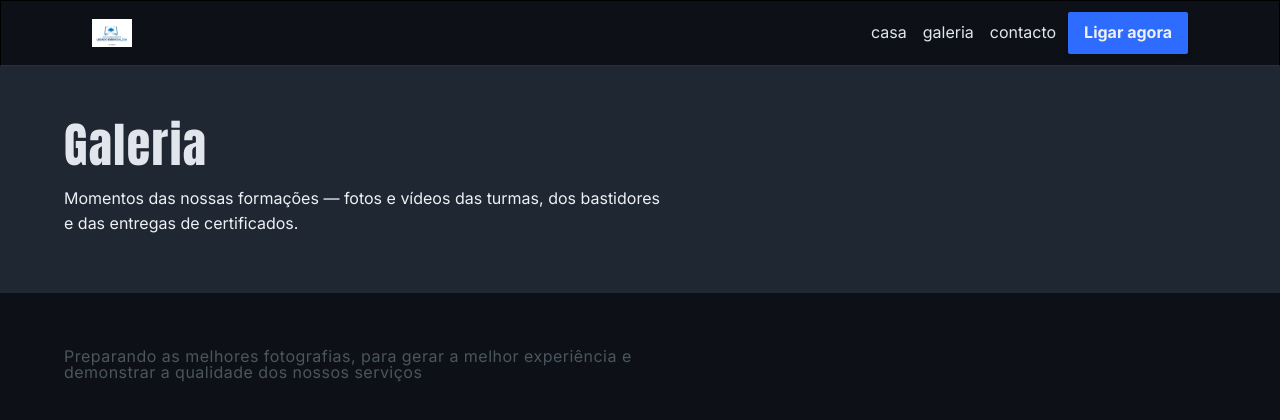
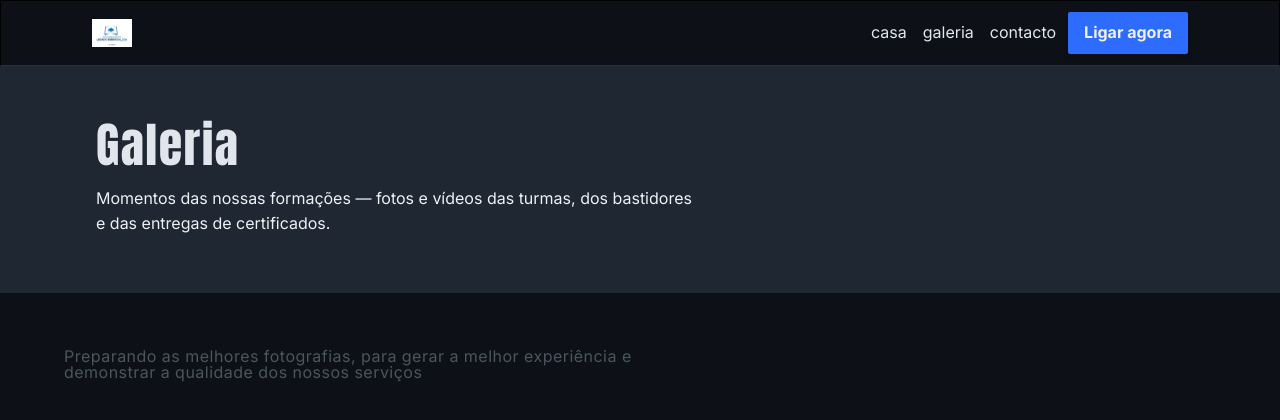
Before and after one commit to Ivandroo/legado-essencial, a React (Vite) app: page /Galeria in a window 1280 px wide. Shown: the top 420 px of the page. Built offline with nearby package versions, Linux system fonts and the light colour scheme.

Commit message:
retificando o espaço do titulo da galeria

```diff
--- a/src/pages/Gallery.tsx
+++ b/src/pages/Gallery.tsx
@@ -4,7 +4,7 @@ export default function Gallery() {
   return (
     <section>
       <div className="bg-studio-3 flex flex-col ">
-        <div className="flex flex-col w-full max-w-6xl px-8 py-14 my-0 mx-auto gap-4 sm:px-0">
+        <div className="flex flex-col w-full max-w-6xl px-8 py-14 my-0 mx-auto gap-4">
           <h1 className="text-5xl text-paper-dim font-anto">Galeria</h1>
           <p className="text-paper max-w-[60ch]">
             Momentos das nossas formações — fotos e vídeos das turmas, dos
```
